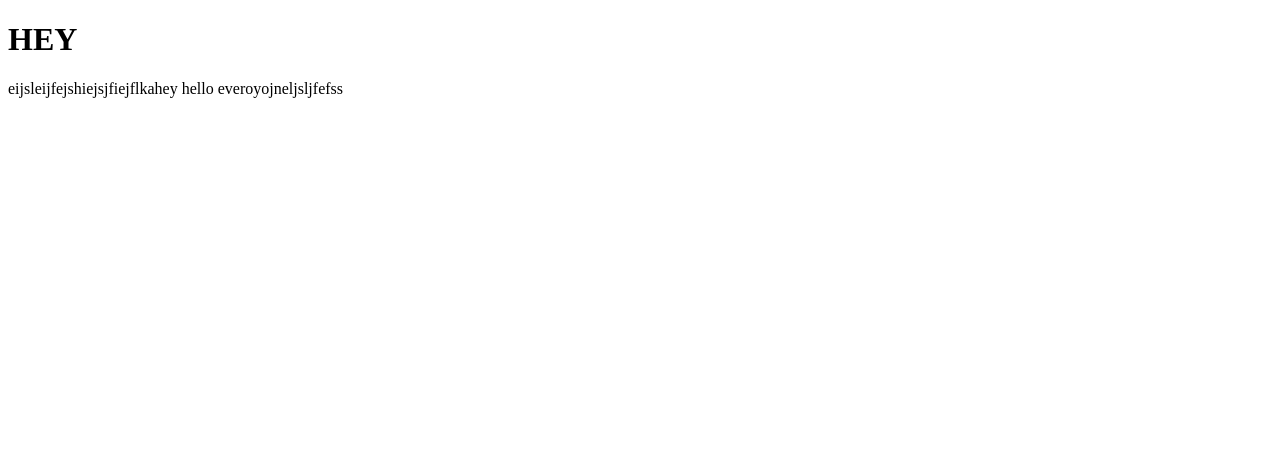
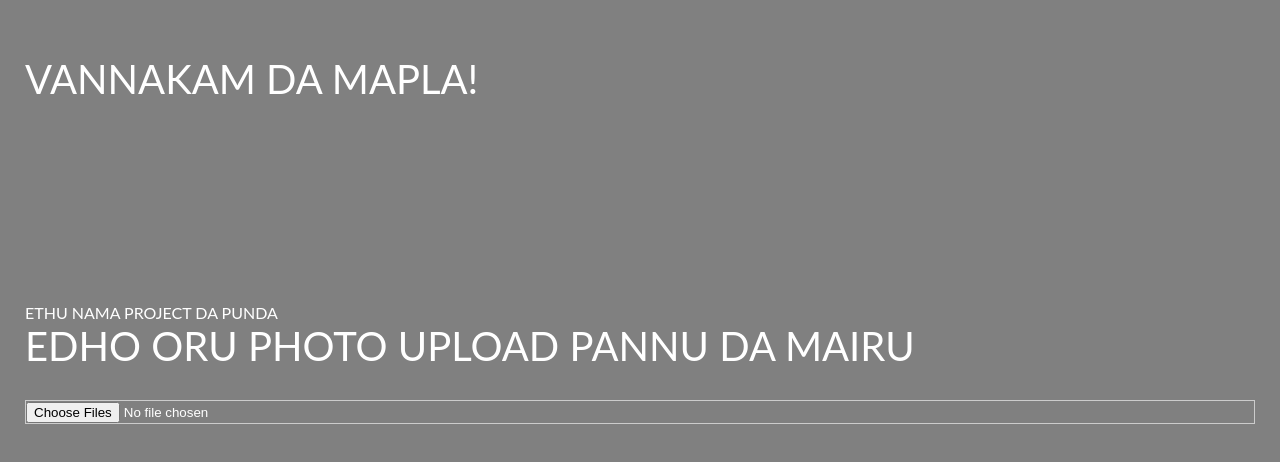
Before and after one commit to shivaraaman/MedLeaf, a plain HTML site: page index.html in a window 1280 px wide. Drawn offline with Linux system fonts and the light colour scheme.

Commit message:
Update index.html

```diff
--- a/index.html
+++ b/index.html
@@ -5,13 +5,27 @@
     <meta charset="UTF-8">
     <meta name="viewport" content="width=device-width, initial-scale=1.0">
     <title>Document</title>
+    <link rel="stylesheet" href="style.css">
+    <style>
+        body {
+            background-color: gray;
+        }
+    </style>
 </head>
 
 <body>
 
-    <h1>HEY</h1>
+    <h1>Vannakam da Mapla!</h1>
 
-    <p>eijsleijfejshiejsjfiejflkahey hello everoyojneljsljfefss</p>
+    <p>ETHU NAMA PROJECT DA PUNDA
+    </p>
+    <div>
+        <h1>Edho oru photo upload pannu da mairu </h1>
+        <div class="custom-file-upload">
+            <!--<label for="file">File: </label>-->
+            <input type="file" id="file" name="myfiles[]" multiple />
+        </div>
+    </div>
 </body>
 
 </html>
```
